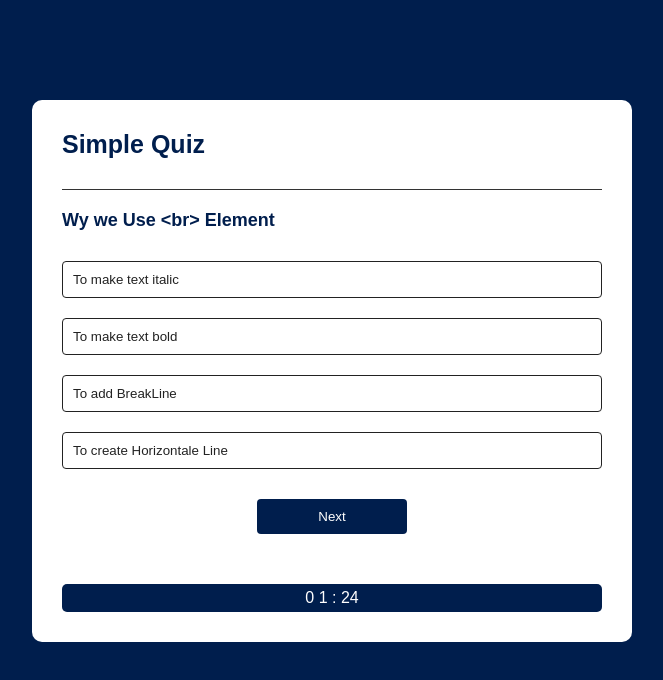
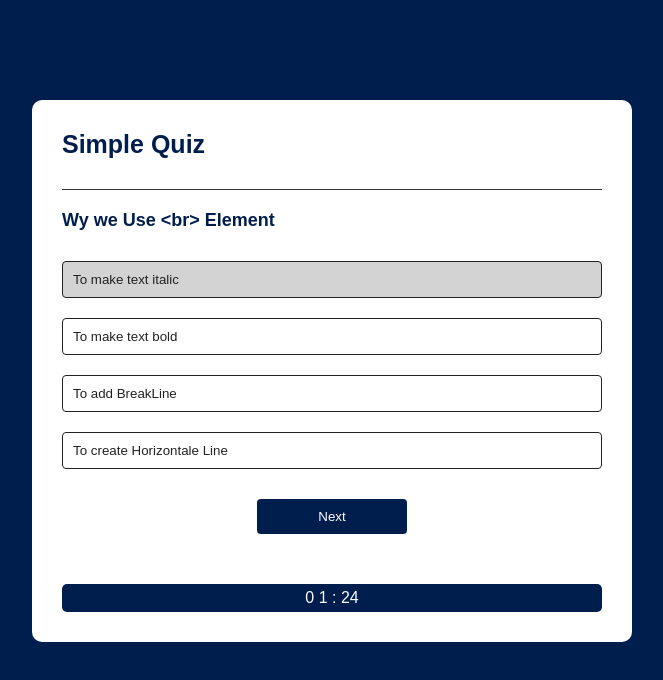
Before and after one commit to MontaserReq/Quiz-App, a plain HTML site: page index.html in a window 1280 px wide. Both pictures are taken after a click on the button "To make text italic". Shown: the whole page, without its empty margins (308-971 px from the left). Drawn offline with Linux system fonts and the light colour scheme.

Commit message:
last change 12-8

```diff
--- a/logic.js
+++ b/logic.js
@@ -25,7 +25,6 @@ function getQuestions() {
             countDown(90, data.length);
 
             nextBtn.onclick = () => {
-
                 //Get Right answer
                 let rightAnswer = data[currentIndex].right_answer;
 
@@ -58,7 +57,7 @@ function addQuestionData(questionData) {
     let questoinTitle = document.createElement('h2');
 
     //Create question text
-    let questionText = document.createTextNode(questionData.title)
+    let questionText = document.createTextNode(questionData.title);
     //Append h2 into title
     questoinTitle.appendChild(questionText);
     //Append title into quiz area
@@ -79,6 +78,13 @@ function addQuestionData(questionData) {
 
         // أضف معالج الحدث لكل زر
         button.onclick = () => {
+            // إعادة تعيين الخلفية لجميع الأزرار
+            let buttons = ansArea.querySelectorAll('.btn');
+            buttons.forEach(btn => btn.style.backgroundColor = '');
+
+            // تعيين خلفية جديدة للزر الذي تم النقر عليه
+            button.style.backgroundColor = '#d3d3d3'; // اختر اللون الذي تريده
+
             chosenAnswer = questionData[`answer_${i}`];
         };
     }
--- a/style.css
+++ b/style.css
@@ -117,3 +117,6 @@ body {
     justify-content: center;
     align-items: center;
 }
+.active{
+    background-color: #001e4d;
+}
```
